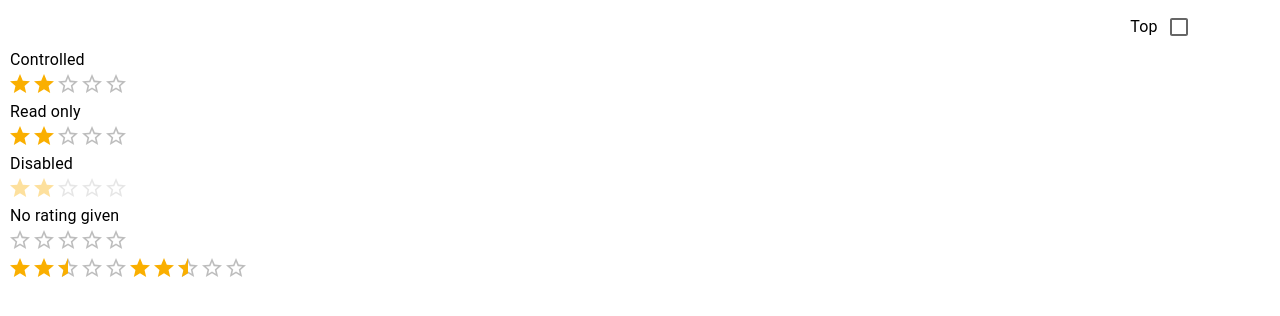
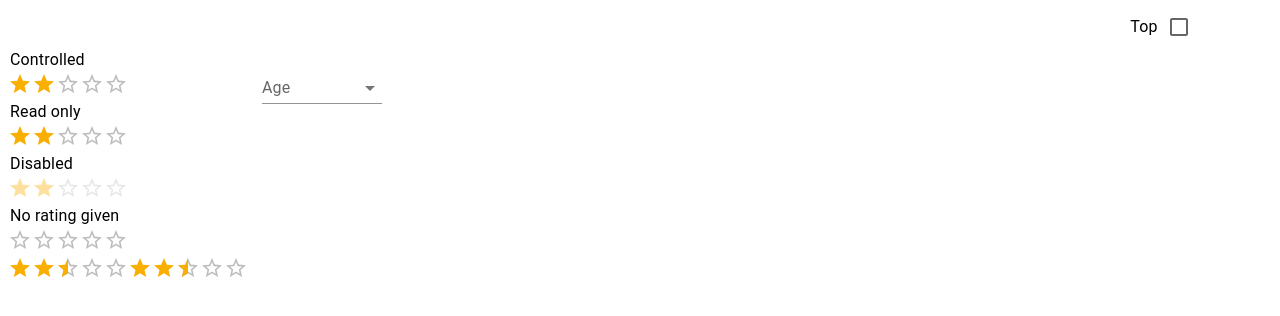
Before and after one commit to SucaadSalaadcis/MUI, a React (Vite) app: page / in a window 1280 px wide. Shown: the part 170-486 px from the top of the page. Built offline with nearby package versions, Linux system fonts and the light colour scheme.

Commit message:
added select

```diff
--- a/src/App.jsx
+++ b/src/App.jsx
@@ -3,6 +3,7 @@
 import ButtonsEx from './components/ButtonsEx'
 import CheckBoxEx from './components/CheckBoxEx'
 import RatingEx from './components/RatingEx'
+import SelectEx from './components/SelectEx'
 
 
 export default function App() {
@@ -15,7 +16,12 @@
         <CheckBoxEx />
 
       </div>
-      <RatingEx />
+
+      <div style={{ display: 'flex', gap: '6px' }}>
+        <RatingEx />
+        <SelectEx />
+      </div>
+
     </>
   )
 }
--- /dev/null
+++ b/src/components/SelectEx.jsx
@@ -0,0 +1,36 @@
+import * as React from 'react';
+import InputLabel from '@mui/material/InputLabel';
+import MenuItem from '@mui/material/MenuItem';
+import FormControl from '@mui/material/FormControl';
+import Select from '@mui/material/Select';
+
+export default function SelectEx() {
+    const [age, setAge] = React.useState('');
+
+    const handleChange = (event) => {
+        setAge(event.target.value);
+    };
+
+    return (
+        <div>
+            <FormControl variant="standard" sx={{ margin: 1, width: 120 }} >
+                <InputLabel id="demo-simple-select-standard-label">Age</InputLabel>
+                <Select
+                    labelId="demo-simple-select-standard-label"
+                    id="demo-simple-select-standard"
+                    value={age}
+                    onChange={handleChange}
+                    label="Age"
+                >
+                    <MenuItem value="">
+                        <em>None</em>
+                    </MenuItem>
+                    <MenuItem value={10}>Ten</MenuItem>
+                    <MenuItem value={20}>Twenty</MenuItem>
+                    <MenuItem value={30}>Thirty</MenuItem>
+                </Select>
+            </FormControl>
+
+        </div>
+    );
+}
```
